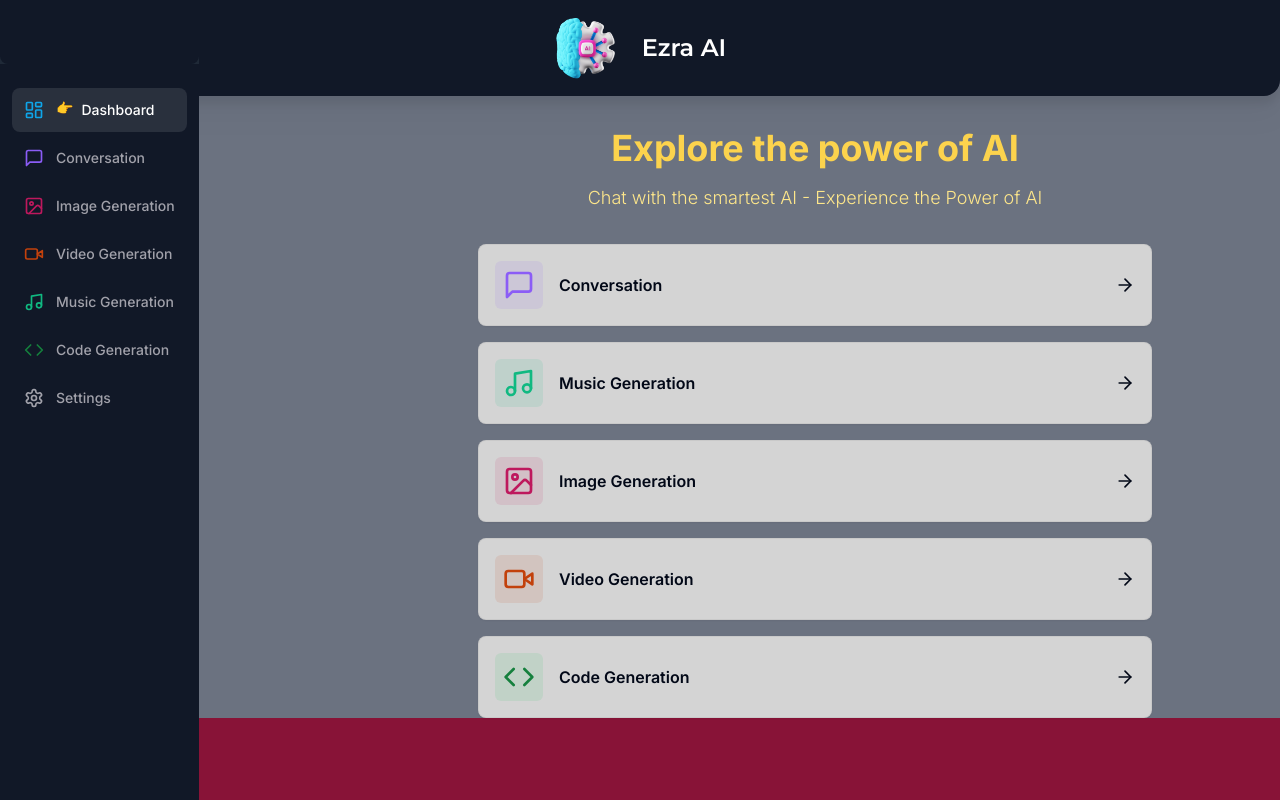
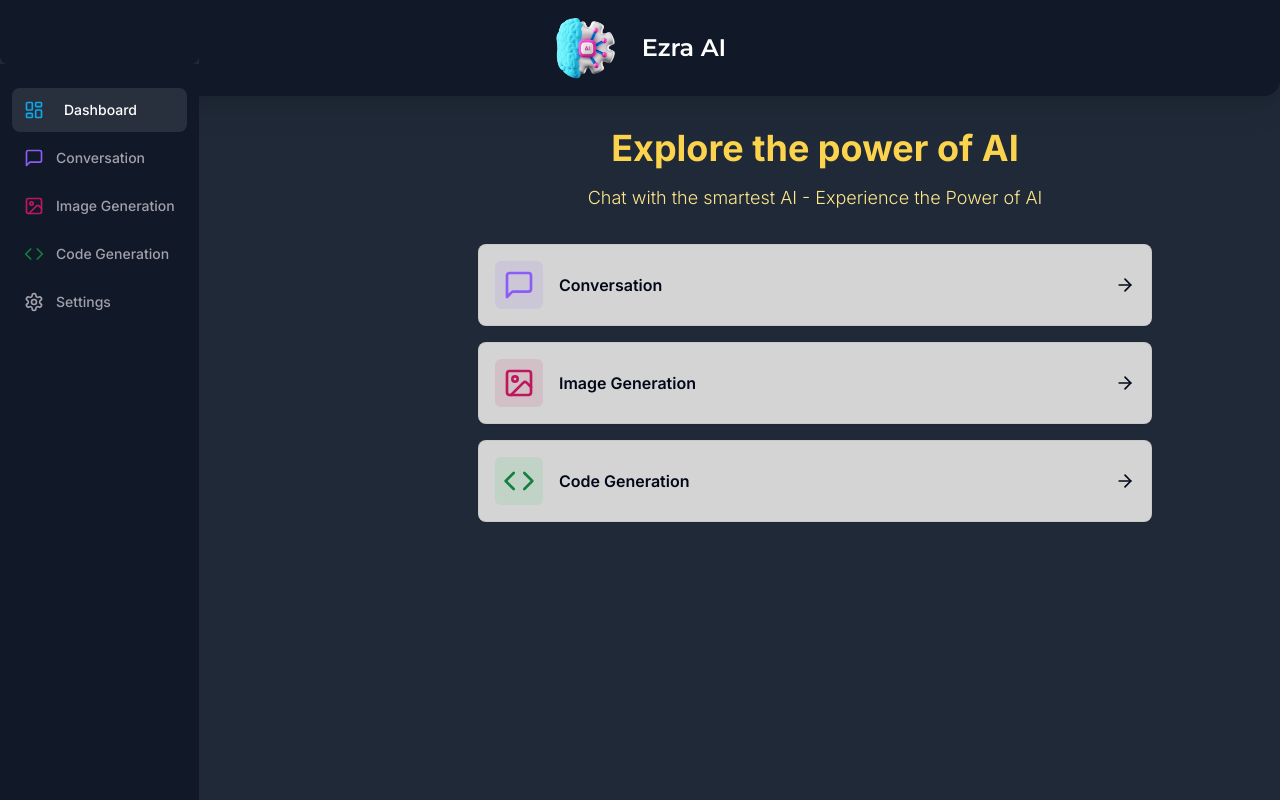
Before and after one commit to arulbenjaminchandru/Arul-AI, a Next.js app: page /dashboard in a window 1280 px wide. Built offline with nearby package versions, Linux system fonts and the light colour scheme.

Commit message:
Removed music and video generation features

```diff
--- a/app/(dashboard)/(routes)/dashboard/page.tsx
+++ b/app/(dashboard)/(routes)/dashboard/page.tsx
@@ -22,25 +22,11 @@ const tools = [
     href: "/conversation",
   },
   {
-    label: "Music Generation",
-    icon: Music,
-    color: "text-emerald-500",
-    bgColor: "bg-emerald-500/10",
-    href: "/music",
-  },
-  {
     label: "Image Generation",
     icon: ImageIcon,
     color: "text-pink-700",
     bgColor: "bg-pink-700/10",
     href: "/image",
-  },
-  {
-    label: "Video Generation",
-    icon: VideoIcon,
-    color: "text-orange-700",
-    bgColor: "bg-orange-700/10",
-    href: "/video",
   },
   {
     label: "Code Generation",
--- a/app/(dashboard)/(routes)/layout.tsx
+++ b/app/(dashboard)/(routes)/layout.tsx
@@ -6,13 +6,13 @@ import UserInfo from "@/components/myComps/UserInfo";
 
 const DashboardLayout = ({ children }: reactChildrenForProps) => {
   return (
-    <div className="h-full relative bg-rose-900">
+    <div className="h-full relative bg-gray-800">
       <div className="hidden h-full lg:flex lg:flex-col lg:fixed lg:inset-y-0 z-[80] bg-gray-800 ">
         {/* {children} */}
         <UserInfo />
         <Sidebar />
       </div>
-      <main className="bg-gray-500">
+      <main className="bg-gray-800">
         <Navbar />
         {children}
       </main>
--- a/components/myComps/LandingContent.tsx
+++ b/components/myComps/LandingContent.tsx
@@ -5,61 +5,61 @@ import { Card, CardHeader, CardTitle } from "@/components/ui/card";
 import Image from "next/image";
 
 const technologies = [
-  {
-    title: "React",
-    image: "/tech/react.png",
-    version: "18.2",
-    purpose: "User Interface",
-  },
-  {
-    title: "NextJS",
-    image: "/tech/nextJS_2.png",
-    version: "13.4",
-    purpose: "React's Framework",
-  },
-  {
-    title: "TypeScript",
-    image: "/tech/typescript.png",
-    version: "5.1",
-    purpose: "Type Safety",
-  },
-  {
-    title: "Tailwind CSS",
-    image: "/tech/tailwind_2.png",
-    version: "3.3",
-    purpose: "CSS Enchancer",
-  },
-  {
-    title: "Shadcn/ui",
-    image: "/tech/shadcn.png",
-    version: "0.3",
-    purpose: "Comps Lib",
-  },
-  {
-    title: "Clerk",
-    image: "/tech/clerk.png",
-    version: "4.22",
-    purpose: "User Auth",
-  },
-  {
-    title: "Prisma",
-    image: "/tech/prisma.png",
-    version: "5.0",
-    purpose: "ORM (DB)",
-  },
-  {
-    title: "Zod",
-    image: "/tech/zod.png",
-    version: "3.21",
-    purpose: "TS Enchancer",
-  },
+  // {
+  //   title: "React",
+  //   image: "/tech/react.png",
+  //   version: "18.2",
+  //   purpose: "User Interface",
+  // },
+  // {
+  //   title: "NextJS",
+  //   image: "/tech/nextJS_2.png",
+  //   version: "13.4",
+  //   purpose: "React's Framework",
+  // },
+  // {
+  //   title: "TypeScript",
+  //   image: "/tech/typescript.png",
+  //   version: "5.1",
+  //   purpose: "Type Safety",
+  // },
+  // {
+  //   title: "Tailwind CSS",
+  //   image: "/tech/tailwind_2.png",
+  //   version: "3.3",
+  //   purpose: "CSS Enchancer",
+  // },
+  // {
+  //   title: "Shadcn/ui",
+  //   image: "/tech/shadcn.png",
+  //   version: "0.3",
+  //   purpose: "Comps Lib",
+  // },
+  // {
+  //   title: "Clerk",
+  //   image: "/tech/clerk.png",
+  //   version: "4.22",
+  //   purpose: "User Auth",
+  // },
+  // {
+  //   title: "Prisma",
+  //   image: "/tech/prisma.png",
+  //   version: "5.0",
+  //   purpose: "ORM (DB)",
+  // },
+  // {
+  //   title: "Zod",
+  //   image: "/tech/zod.png",
+  //   version: "3.21",
+  //   purpose: "TS Enhancer",
+  // },
 ];
 
 const LandingContent = () => {
   return (
     <div className="px-10 pb-20">
       <h2 className="text-center text-4xl text-white font-extrabold mb-10">
-        Employed Technologies
+        An Open AI wrapper for code, chat and image Generation
       </h2>
       <div className="grid grid-cols-1 sm:grid-cols-2 md:grid-cols-3 lg:grid-cols-4 gap-4">
         {technologies.map((tech) => (
--- a/components/myComps/LandingHero.tsx
+++ b/components/myComps/LandingHero.tsx
@@ -23,8 +23,6 @@ const LandingHero = () => {
               "Chatbot.",
               "Image Generation.",
               "Code Generation.",
-              "Music Generation.",
-              "Video Generation.",
             ],
             autoStart: true,
             loop: true,
--- a/components/myComps/Sidebar.tsx
+++ b/components/myComps/Sidebar.tsx
@@ -40,18 +40,6 @@ const routes = [
     color: "text-pink-700",
   },
   {
-    label: "Video Generation",
-    icon: VideoIcon,
-    href: "/video",
-    color: "text-orange-700",
-  },
-  {
-    label: "Music Generation",
-    icon: Music,
-    href: "/music",
-    color: "text-emerald-500",
-  },
-  {
     label: "Code Generation",
     icon: Code,
     href: "/code",
@@ -87,9 +75,9 @@ const Sidebar = () => {
                 <route.icon className={cn("h-5 w-5 mr-3", route.color)} />
 
                 {/* Page Indicator "👉" */}
-                {pathname === route.href && (
+                {/* {pathname === route.href && (
                   <span className="-translate-y-0.5">{"👉"}</span>
-                )}
+                )} */}
 
                 <span className={cn("", pathname === route.href ? "pl-2" : "")}>
                   {route.label}
```
